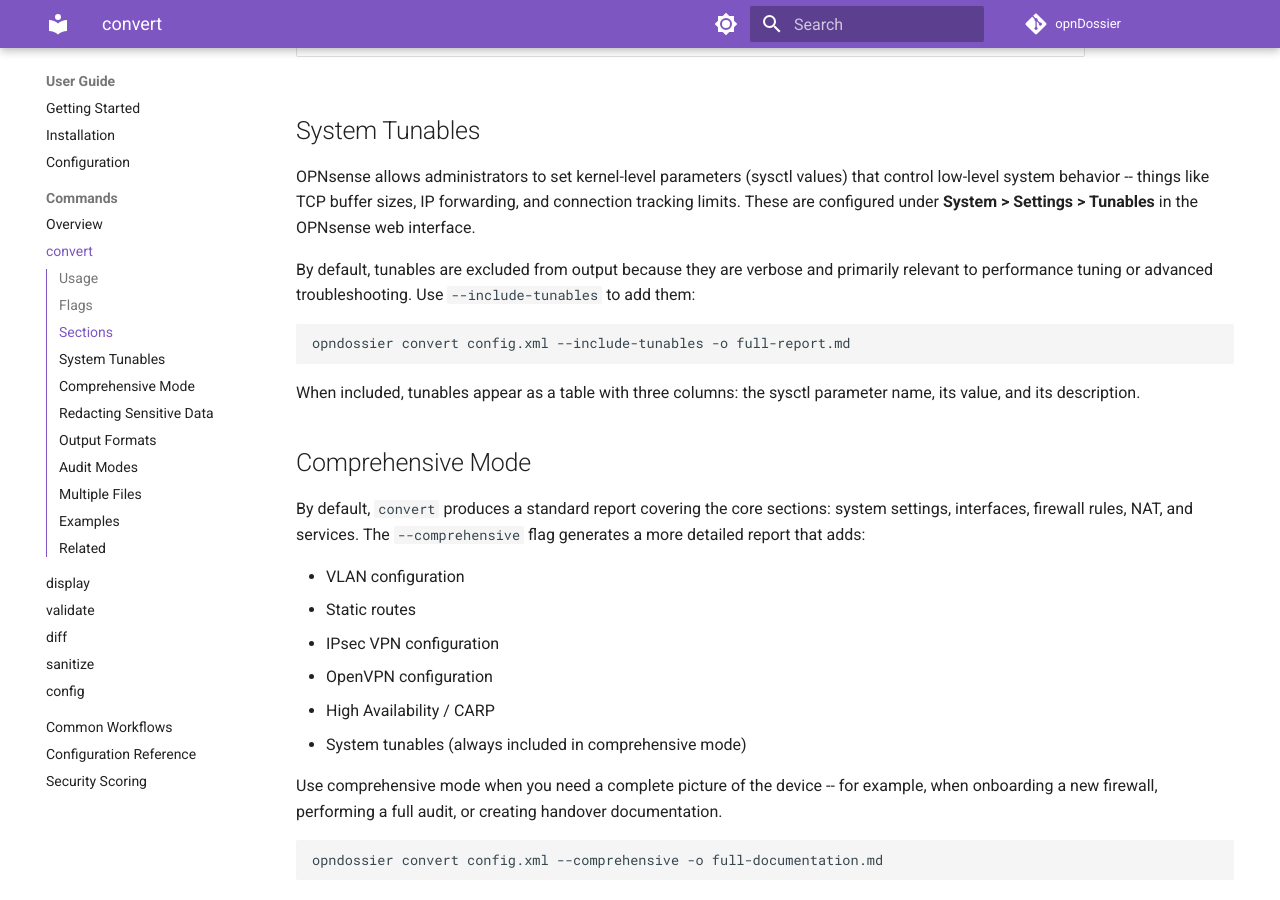
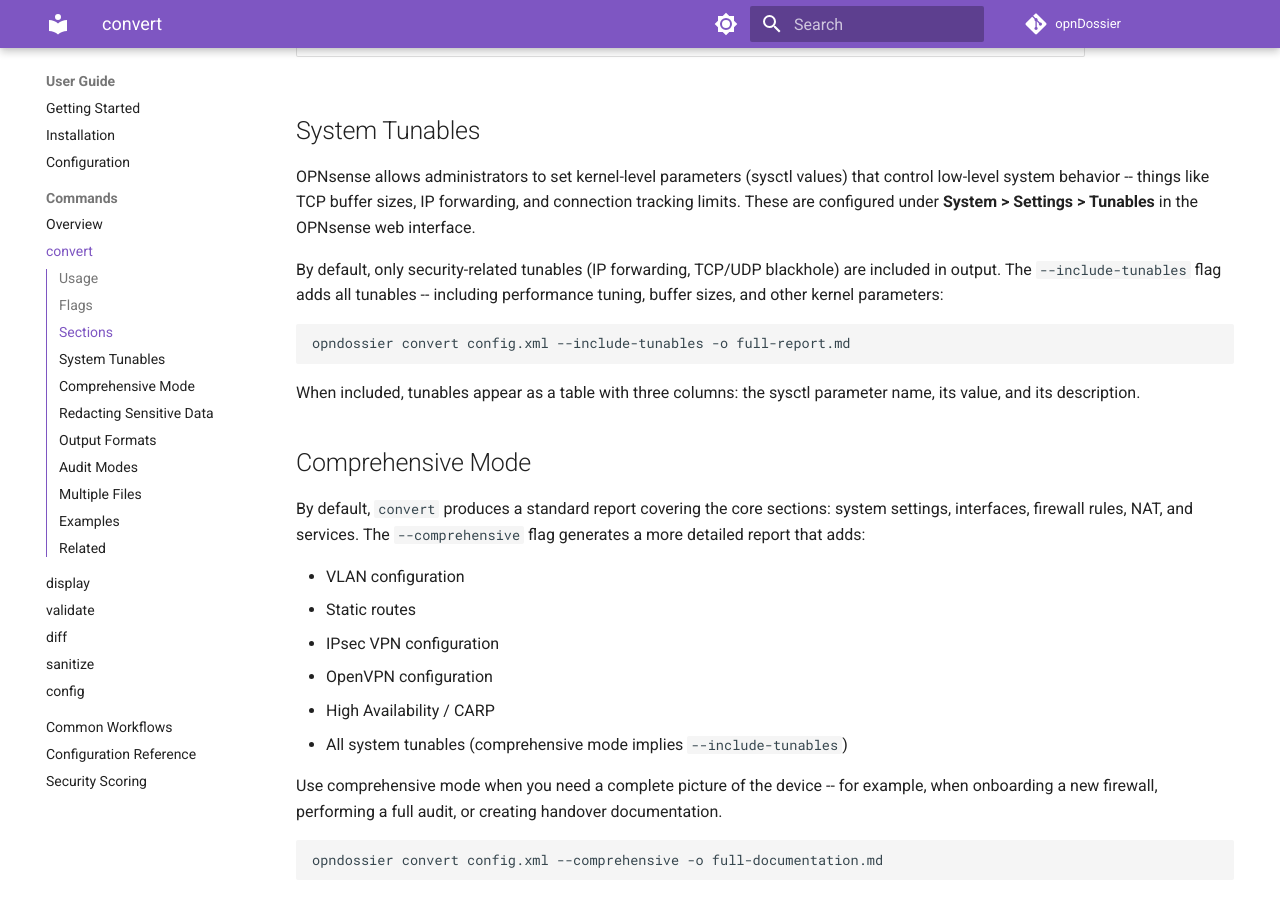
Before and after one commit to EvilBit-Labs/opnDossier, an MkDocs documentation site: the page built from docs/user-guide/commands/convert.md, in a window 1280 px wide and 900 px high, scrolled down 1840 px. Built offline with MkDocs 1.6.1 and Material for MkDocs 9.7.7, drawn with Linux system fonts in a browser that asks for light colours; comment, search, counter and statistics services are not loaded; the version menu is left out.

Commit message:
docs: improve formatting and clarify output behavior in convert command documentation
Signed-off-by: UncleSp1d3r <unclesp1d3r@evilbitlabs.io>

````diff
--- a/docs/user-guide/commands/convert.md
+++ b/docs/user-guide/commands/convert.md
@@ -12,7 +12,7 @@
 
 ## Usage
 
-```
+```text
 opndossier convert [flags] <config.xml> [config2.xml ...]
 ```
 
@@ -56,7 +56,7 @@
 
 OPNsense allows administrators to set kernel-level parameters (sysctl values) that control low-level system behavior -- things like TCP buffer sizes, IP forwarding, and connection tracking limits. These are configured under **System > Settings > Tunables** in the OPNsense web interface.
 
-By default, tunables are excluded from output because they are verbose and primarily relevant to performance tuning or advanced troubleshooting. Use `--include-tunables` to add them:
+By default, only security-related tunables (IP forwarding, TCP/UDP blackhole) are included in output. The `--include-tunables` flag adds all tunables -- including performance tuning, buffer sizes, and other kernel parameters:
 
 ```bash
 opndossier convert config.xml --include-tunables -o full-report.md
@@ -73,7 +73,7 @@
 - IPsec VPN configuration
 - OpenVPN configuration
 - High Availability / CARP
-- System tunables (always included in comprehensive mode)
+- All system tunables (comprehensive mode implies `--include-tunables`)
 
 Use comprehensive mode when you need a complete picture of the device -- for example, when onboarding a new firewall, performing a full audit, or creating handover documentation.
 
````
